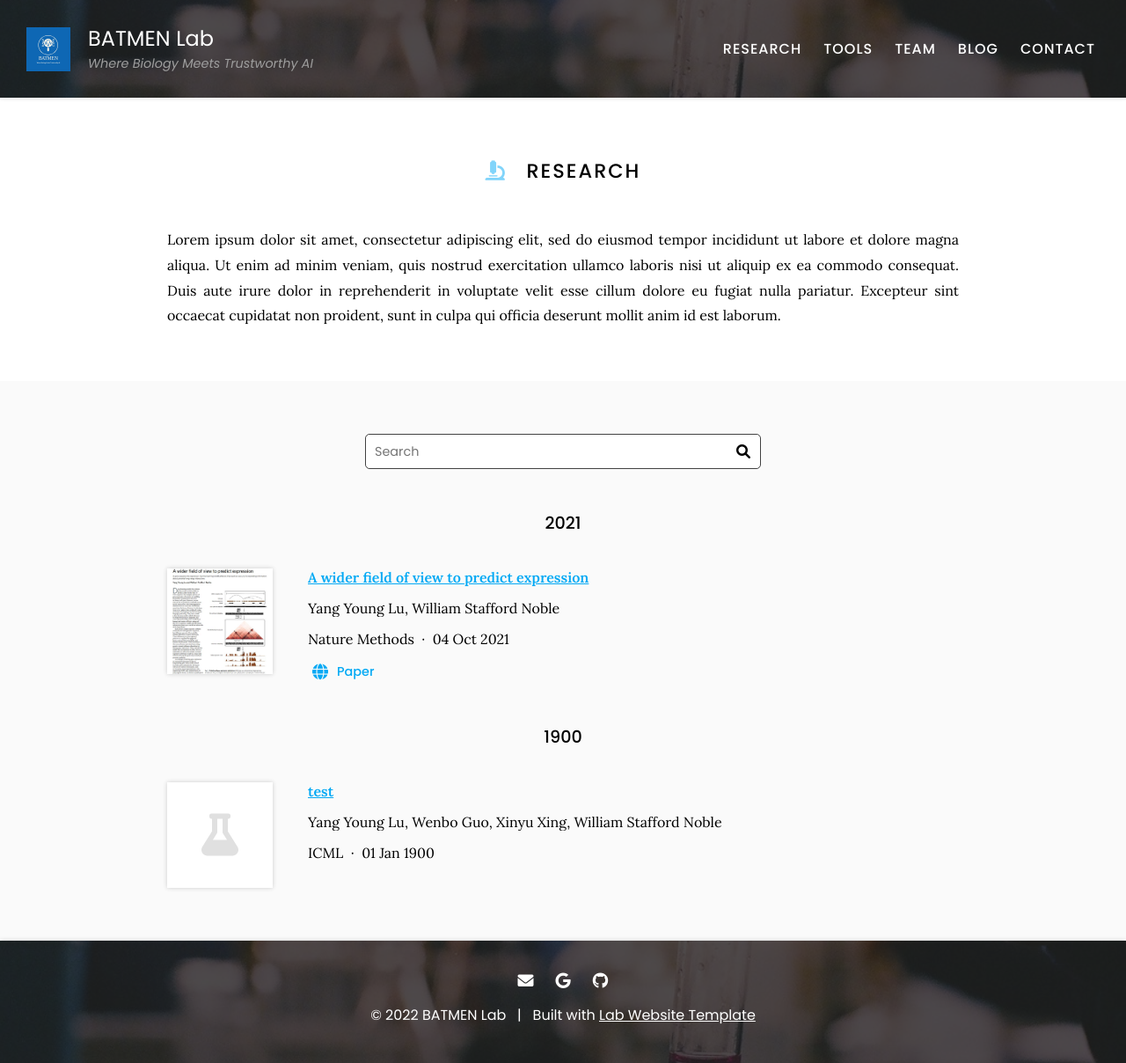
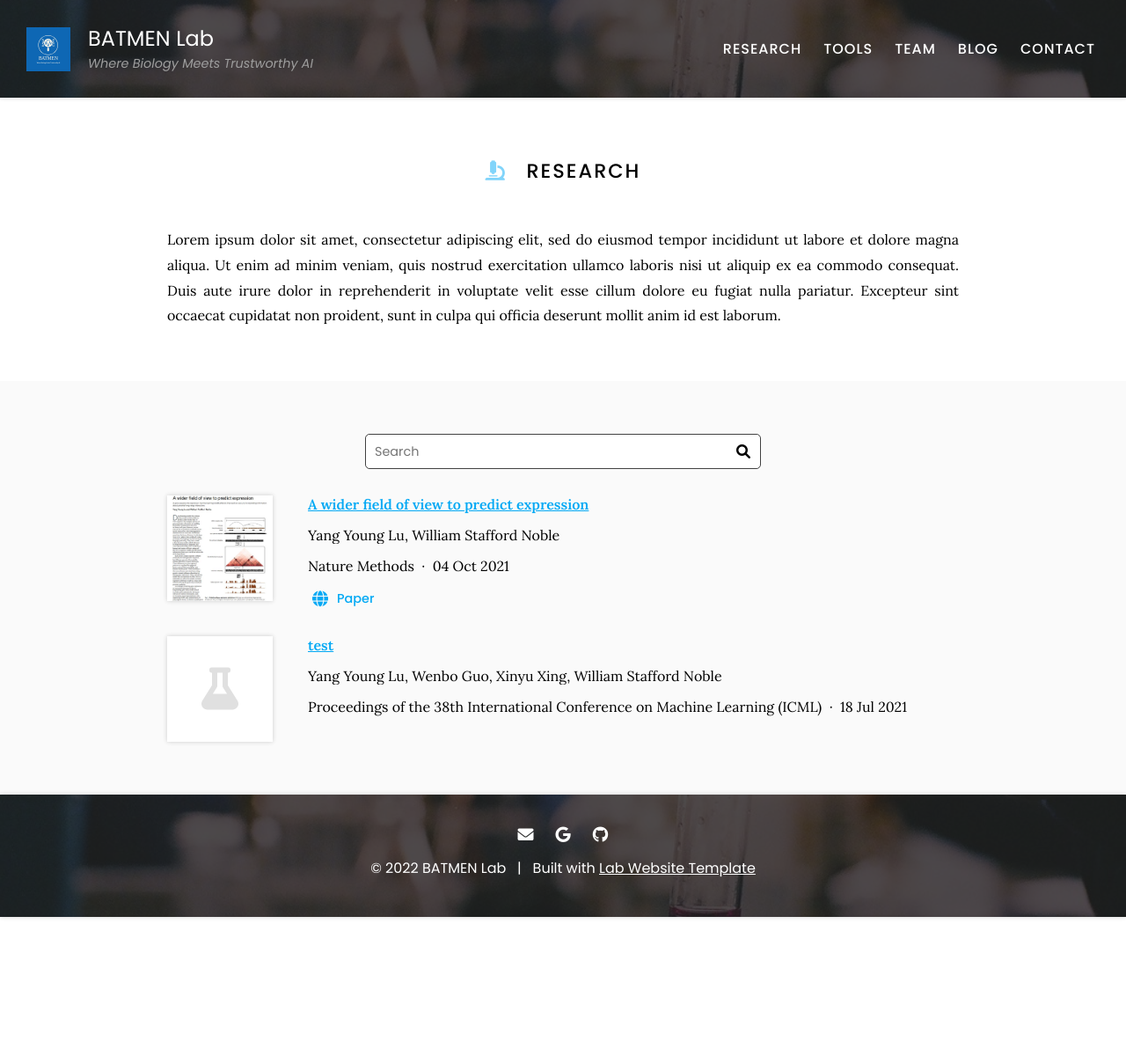
Before and after one commit to batmen-lab/batmen-lab.github.io, a Jekyll site: the page built from research/index.md, in a window 1280 px wide. Shown: the whole page at 88% size. Built offline with Jekyll 4.4.1, drawn with Linux system fonts in a browser that asks for light colours; after the commit the page ends 1042 px from its top, so only the background shows below that.

Commit message:
Generate citations

```diff
--- a/_data/citations.yaml
+++ b/_data/citations.yaml
@@ -20,7 +20,8 @@
   - Wenbo Guo
   - Xinyu Xing
   - William Stafford Noble
-  publisher: ICML
-  date: 1900-1-1
+  publisher: Proceedings of the 38th International Conference on Machine Learning
+    (ICML)
+  date: '2021-07-18'
   link: https://proceedings.mlr.press/v139/lu21b.html
   author: Yang Lu
```
